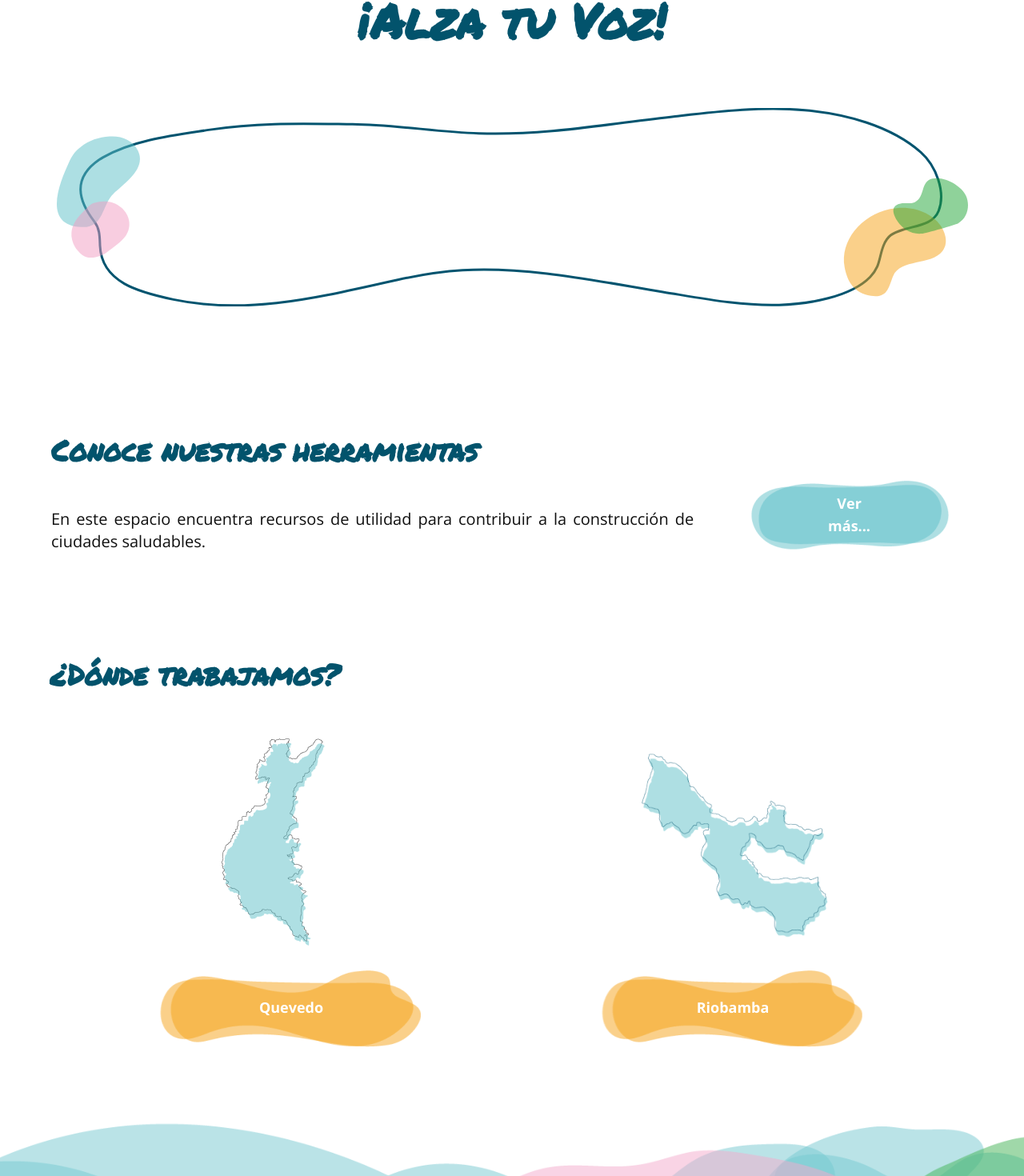
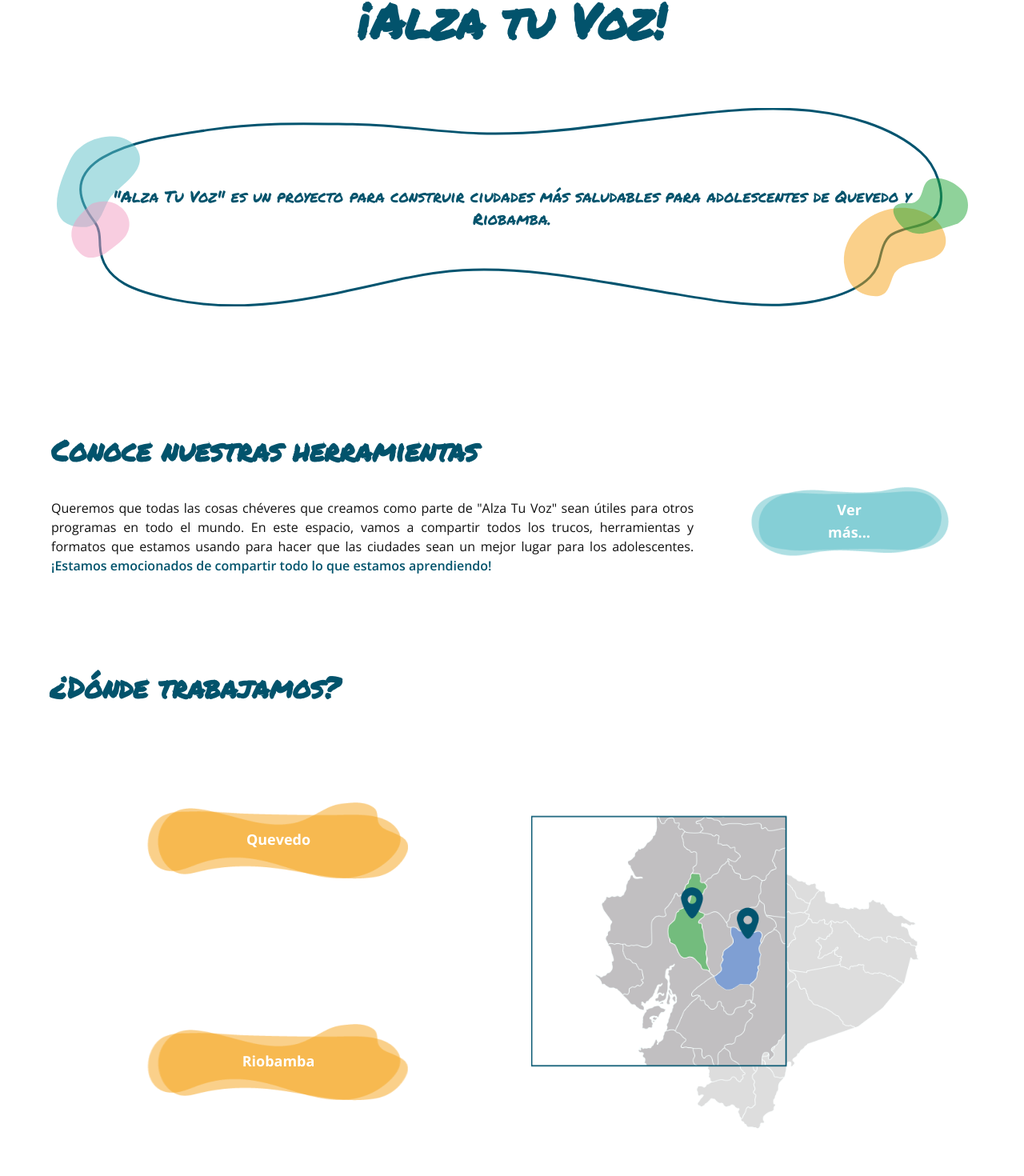
Before and after one commit to MorlinXD/ATV, a Next.js app: page / in a window 1280 px wide. Shown: the part 626-2096 px from the top of the page at 80% size. Built offline with nearby package versions, Linux system fonts and the light colour scheme.

Commit message:
Partial home page

```diff
--- a/app/Components/MainCarousel.tsx
+++ b/app/Components/MainCarousel.tsx
@@ -1,5 +1,6 @@
 'use client'
 import { type FC, useState } from 'react'
+import Image from 'next/image'
 
 interface Props {
   // imageURL: string
@@ -13,8 +14,9 @@ interface CarouselProps {
 const MainCarousel: FC<CarouselProps> = () => {
   return (
     <div className='overflow-hidden mt-20 relative'>
-      <div className='flex'>
-        <img src="/carousel.svg" alt="" />
+      <div className='flex flex-col justify-center items-center'>
+        <Image src="/carousel.svg" alt="" width={1139} height={248} className='relative'/>
+        <p className='absolute font-marker text-hcadarkblue text-base md:text-xl lg:p-8'> "Alza Tu Voz" es un proyecto para construir ciudades más saludables para adolescentes de Quevedo y Riobamba.</p>
       </div>
     </div>
   )
--- a/app/page.tsx
+++ b/app/page.tsx
@@ -1,3 +1,4 @@
+/* eslint-disable react/no-unescaped-entities */
 import Image from 'next/image'
 import ButtonOne from './Components/ButtonOne'
 import ButtonTwo from './Components/ButtonTwo'
@@ -39,8 +40,11 @@ export default function Home () {
       <section className="container mx-auto flex flex-col justify-center my-5 lg:my-10 px-8 md:px-16">
         <h2 className='text-4xl text-left text-hcadarkblue font-marker font-bold mt-10'>Conoce nuestras herramientas</h2>
         <div className='flex flex-col md:flex-row justify-center items-center gap-10'>
-          <p className='text-xl text-black mt-10 text-justify'>
-            En este espacio encuentra recursos de utilidad para contribuir a la construcción de ciudades saludables.
+          <p className='text-black mt-10 text-justify'>
+            Queremos que todas las cosas chéveres que creamos como parte de "Alza Tu Voz" sean útiles para otros programas en
+            todo el mundo. En este espacio, vamos a compartir todos los trucos,  herramientas y formatos que estamos usando
+            para hacer que las ciudades sean un mejor lugar para los adolescentes.
+            <span className='font-semibold text-hcadarkblue'> ¡Estamos emocionados de compartir todo lo que estamos aprendiendo!</span>
           </p>
           <ButtonOne
             label='Ver más...'
@@ -49,7 +53,37 @@ export default function Home () {
         </div>
       </section>
 
-      <section className="container mx-auto flex flex-col justify-center my-5 lg:my-10 px-8 md:px-16">
+      <section className='container mx-auto my-5 lg:my-10 px-8 md:px-16'>
+        <h2 className='text-4xl text-left text-hcadarkblue font-marker font-bold my-10'>¿Dónde trabajamos?</h2>
+        <div className="grid grid-cols-1 md:grid-cols-2 md:grid-rows-2 gap-4">
+            {/* <!-- The left top cell --> */}
+            <div className="bg-green-500 p-4 flex justify-center items-center">
+              <ButtonTwo
+                label='Quevedo'
+                link='#'
+              />
+            </div>
+            {/* <!-- Merged cell on the left side for larger screens --> */}
+            <div className="md-col-start-2 md:row-span-2 md:col-span-1 p-4 flex justify-center items-center">
+              <Image
+                src="/images/ec-map.png"
+                alt="Mapa de la ciudad de Quevedo"
+                width={640}
+                height={603}
+              />
+            </div>
+            {/* <!-- The left bottom cell --> */}
+            <div className="bg-green-500 p-4 flex justify-center items-center">
+              <ButtonTwo
+                label='Riobamba'
+                link='#'
+              />
+            </div>
+        </div>
+
+      </section >
+
+      {/* <section className="container mx-auto flex flex-col justify-center my-5 lg:my-10 px-8 md:px-16">
         <h2 className='text-4xl text-left text-hcadarkblue font-marker font-bold mt-10'>¿Dónde trabajamos?</h2>
         <div className='flex flex-col md:flex-row justify-center items-center space-y-4 md:space-y-0 md:space-x-4 p-8'>
           <div className="flex flex-col justify-center items-center w-full md:w-1/2 h-auto">
@@ -77,7 +111,7 @@ export default function Home () {
             />
           </div>
         </div>
-      </section>
+      </section> */}
     </main>
   )
 }
```
Also changed, not shown: public/images/ec-map.png (added).
